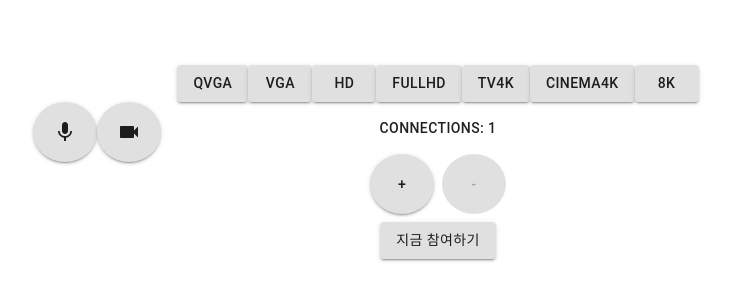
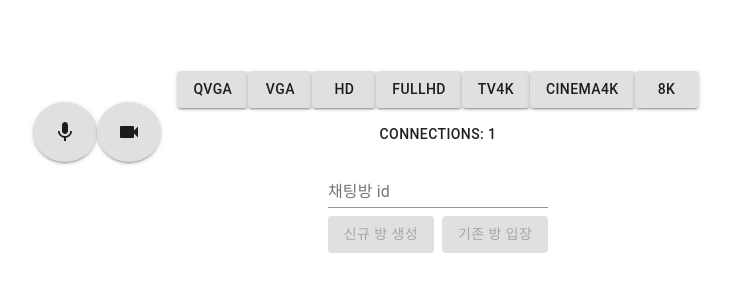
Before and after one commit to yhc002/rtc-test-app, a React (Create React App) app: page / in a window 1280 px wide. Shown: the part 190-490 px from the top of the page, without its empty margins (202-933 px from the left). Built offline with nearby package versions, Linux system fonts and the light colour scheme; no server answers.

Commit message:
create, enter room with user input id

```diff
--- a/src/components/HomeUI.js
+++ b/src/components/HomeUI.js
@@ -1,12 +1,13 @@
 import React from 'react';
 import Button from '@material-ui/core/Button';
 import Grid from '@material-ui/core/Grid';
+import TextField from '@material-ui/core/TextField';
 import { Videocam, VideocamOff, Mic, MicOff } from '@material-ui/icons';
 import TextInputPopup from './popups/TextInputPopup';
 import { useStyles } from '../MuiTheme';
 
 const HomeUI = ({
-    connections, setConnections, setResolution, audio, video, toggleAudio, toggleVideo, initCall, localStream, foundLocal, isOpen, setIsOpen
+    connections, setConnections, setResolution, setRoom, audio, video, room, toggleAudio, toggleVideo, initCall, localStream, isOpen, setIsOpen
 }) => {
     const classes = useStyles();
 
@@ -44,23 +45,22 @@ const HomeUI = ({
                                 <Button onClick={()=>setIsOpen(true)}>Connections: {connections}</Button>
                             </Grid>
                             <Grid item>
+                                <TextField label="채팅방 id" value={room} onChange={(e)=>setRoom(e.target.value)}/>
+                            </Grid>
+                            <Grid item>
                                 <Grid container spacing={1}>
                                     <Grid item>
-                                        <Button variant="contained" className={classes.roundButton} onClick={()=>setConnections(connections+1)} disabled={connections>=100}>
-                                            +
+                                        <Button disabled={!room} variant="contained" onClick={()=>setIsOpen(true)}>
+                                            신규 방 생성
                                         </Button>
                                     </Grid>
                                     <Grid item>
-                                        <Button variant="contained" className={classes.roundButton} onClick={()=>setConnections(connections-1)} disabled={connections<=1}>
-                                            -
+                                        <Button disabled={!room} variant="contained" onClick={()=>initCall(false)}>
+                                            기존 방 입장
                                         </Button>
                                     </Grid>
                                 </Grid>
-                            </Grid>
-                            <Grid item>
-                                <Button variant="contained" onClick={initCall}>
-                                    지금 참여하기
-                                </Button>
+
                             </Grid>
                         </Grid>
                     </Grid>
@@ -72,7 +72,7 @@ const HomeUI = ({
                 label="peer"
                 setText={setConnections}
                 value={connections}
-                submit={()=>setIsOpen(false)}
+                submit={()=>{setIsOpen(false); initCall(true)}}
             />
         </React.Fragment>
     )
--- a/src/containers/HomeForm.js
+++ b/src/containers/HomeForm.js
@@ -16,7 +16,6 @@ const HomeForm = ({ history }) => {
     const dispatch = useDispatch();
 
     const localStream=useRef();
-    const [foundLocal, setFoundLocal] = useState(false);
     const [isOpen,setIsOpen] = useState(false);
 
     useEffect(()=>{getMedia(resolution)},[]);
@@ -38,24 +37,22 @@ const HomeForm = ({ history }) => {
                 controls.style.width = `${settings.width}px`;
                 controls.style.height = `${settings.height}px`;
             });
-            setFoundLocal(true);
         } catch (e) {
             console.log("getUserMedia error",e)
-            setFoundLocal(false);
         }
     }
 
 
-    const initCall = (id) => {
+    const initCall = (isHost) => {
         if(localStream.current.srcObject) {
             console.log("stop track")
             localStream.current.srcObject.getTracks().forEach(track => {
                 track.stop();
             });
-            dispatch(setSettings({ connections, video, audio, resolution, room: id }));
+            dispatch(setSettings({ connections, video, audio, resolution, room }));
             localStream.current=null;
         }
-        history.push('./test');
+        history.push('./test',{isHost});
     }
 
     const toggleAudio = () => {
@@ -77,14 +74,15 @@ const HomeForm = ({ history }) => {
         <Home
             audio={audio}
             video={video}
+            room={room}
             toggleAudio={toggleAudio}
             toggleVideo={toggleVideo}
             initCall={initCall}
             connections={connections}
-            setConnections={(val)=>dispatch(setSettings({ connections: val, audio, video, resolution }))}
+            setConnections={(val)=>dispatch(setSettings({ connections: val, audio, video, resolution, room }))}
             setResolution={setResolution}
+            setRoom={(val)=>dispatch(setSettings({ connections, audio, video, resolution, room: val }))}
             localStream={localStream}
-            foundLocal={foundLocal}
             history={history}
             isOpen={isOpen}
             setIsOpen={setIsOpen}
--- a/src/containers/TestForm.js
+++ b/src/containers/TestForm.js
@@ -14,8 +14,7 @@ const TestForm = ({ history }) => {
         room: rtc.setting.room,
     }));
 
-    const [isHost, setIsHost] = useState(false);
-
+    const isHost = history.location.state && history.location.state.isHost;
     const dispatch = useDispatch();
 
     const localStream=useRef();
@@ -125,10 +124,9 @@ const TestForm = ({ history }) => {
     const configSocket = (room) => {
         try{
             //emit message requesting to enter/create room
-            socket.emit("enterRoom", room);
+            socket.emit("enterRoom", room, isHost);
             //procedure to handle situation where an opponent entered the room
             socket.on("joined",()=>{
-                setIsHost(true);
                 socket.emit("connections-adjusted", room, connections);
                 for(let i=0; i<connections; i++) {
                     initCall(i);
@@ -160,8 +158,19 @@ const TestForm = ({ history }) => {
             socket.on("end",()=>{
                 hangup(false);
             });
-            socket.once("joinResult",(result)=>{
-                console.log('joinResult',result);
+            socket.once("joinResult",(enter, message)=>{
+                if(!enter){
+                    alert(message);
+                    if(localStream.current && localStream.current.srcObject) {
+                        localStream.current.srcObject.getTracks().forEach(track => {
+                            track.stop();
+                        });
+                        localStream.current=null;
+                    }
+                    socket.disconnect();
+                    dispatch(setSettings({ connections, audio: true, video: true, resolution, room: '' }));
+                    history.push('/')
+                }
             });
         } catch(error){
             console.log("room enter error", error);
@@ -248,7 +257,7 @@ const TestForm = ({ history }) => {
         }
         if(isHost) {
             socket.emit("close",room,i);
-        }//if host
+        }
     }
 
     const hangup = (shouldLeave) => {
@@ -265,9 +274,8 @@ const TestForm = ({ history }) => {
             if(socket) {
                 console.log("should disconnect socket")
                 socket.emit("leaveRoom", room);
-                // socket.disconnect();
-                dispatch(setSettings({ connections, audio: true, video: true, resolution, room }));
             }
+            dispatch(setSettings({ connections, audio: true, video: true, resolution, room: '' }));
             history.push('/')
         }
     }
--- a/src/modules/rtc.js
+++ b/src/modules/rtc.js
@@ -8,7 +8,7 @@ const initialState = {
         audio: true,
         video: true,
         resolution: {width: {exact: 320}, height: {exact: 240}},
-        room: 1,
+        room: '',
     },
 }
 
```
